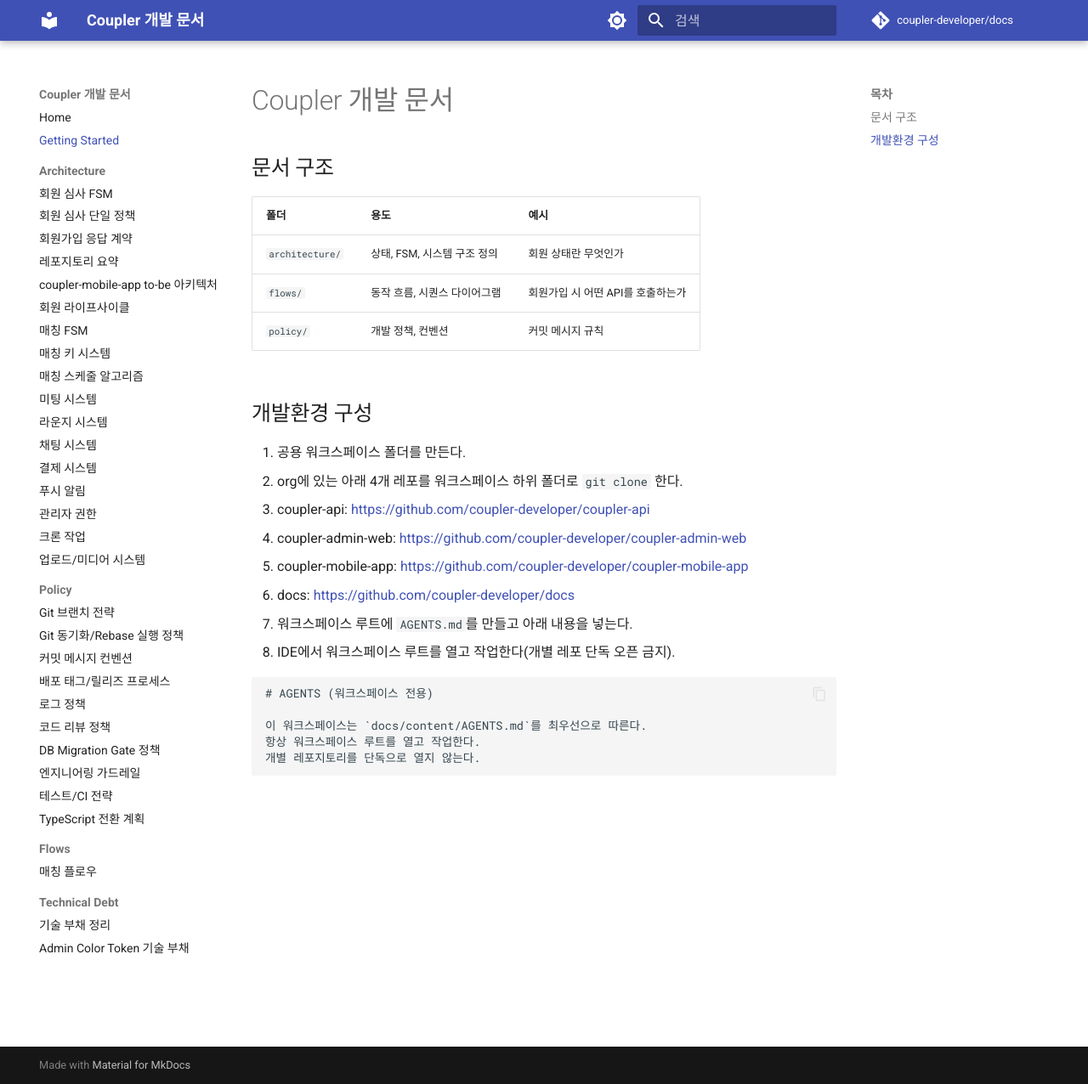
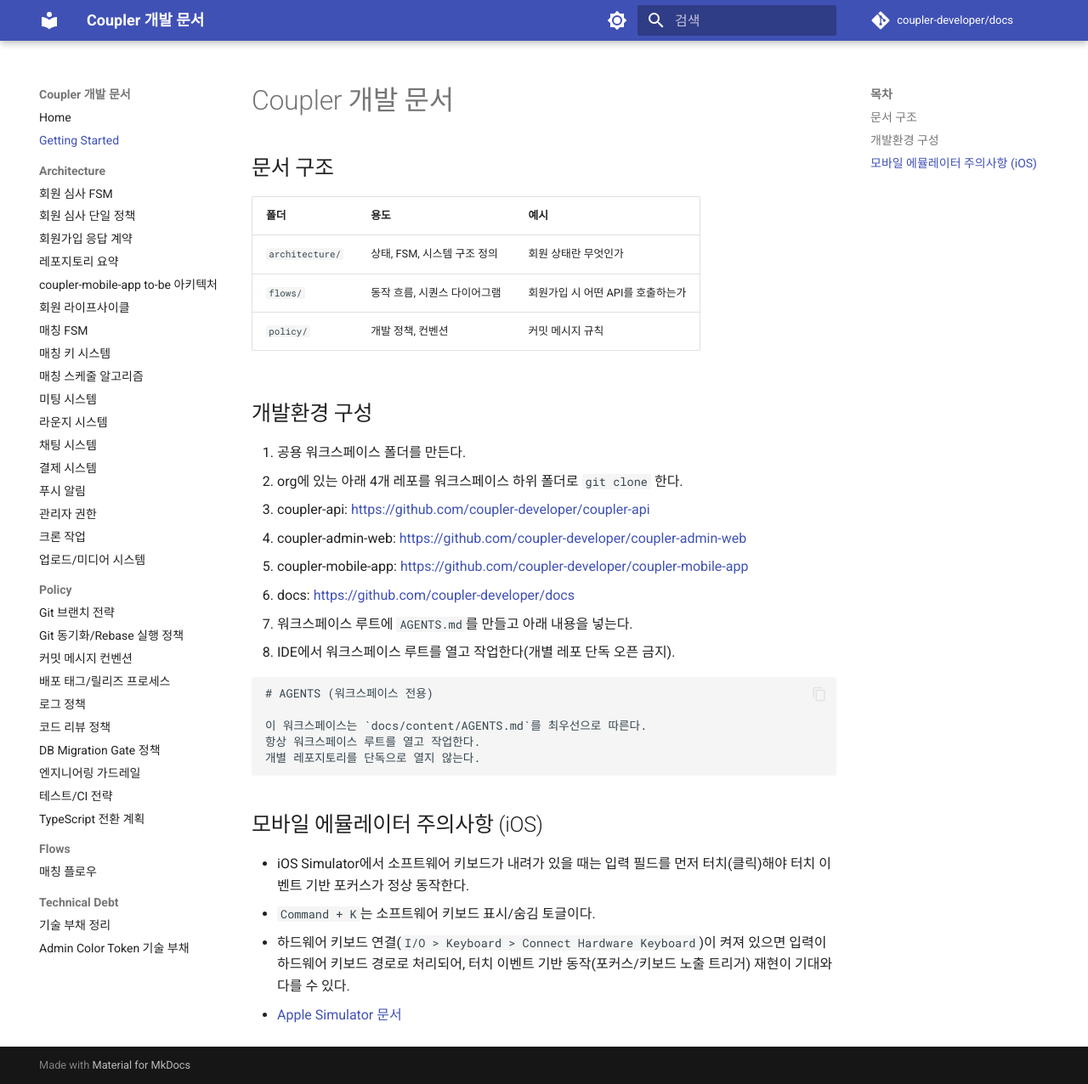
Before and after one commit to coupler-developer/docs, an MkDocs documentation site: the page built from content/README.md, in a window 1280 px wide and 1276 px high. Shown: the whole window at 85% size. Built offline with MkDocs 1.6.1 and Material for MkDocs 9.7.7, drawn with Linux system fonts in a browser that asks for light colours; comment, search, counter and statistics services are not loaded.

Commit message:
docs: add iOS simulator keyboard interaction notes

````diff
--- a/content/README.md
+++ b/content/README.md
@@ -27,3 +27,10 @@
 항상 워크스페이스 루트를 열고 작업한다.
 개별 레포지토리를 단독으로 열지 않는다.
 ```
+
+## 모바일 에뮬레이터 주의사항 (iOS)
+
+- iOS Simulator에서 소프트웨어 키보드가 내려가 있을 때는 입력 필드를 먼저 터치(클릭)해야 터치 이벤트 기반 포커스가 정상 동작한다.
+- `Command + K`는 소프트웨어 키보드 표시/숨김 토글이다.
+- 하드웨어 키보드 연결(`I/O > Keyboard > Connect Hardware Keyboard`)이 켜져 있으면 입력이 하드웨어 키보드 경로로 처리되어, 터치 이벤트 기반 동작(포커스/키보드 노출 트리거) 재현이 기대와 다를 수 있다.
+- [Apple Simulator 문서](https://developer.apple.com/library/archive/documentation/IDEs/Conceptual/iOS_Simulator_Guide/InteractingwithiOSandwatchOS/InteractingwithiOSandwatchOS.html)
````
